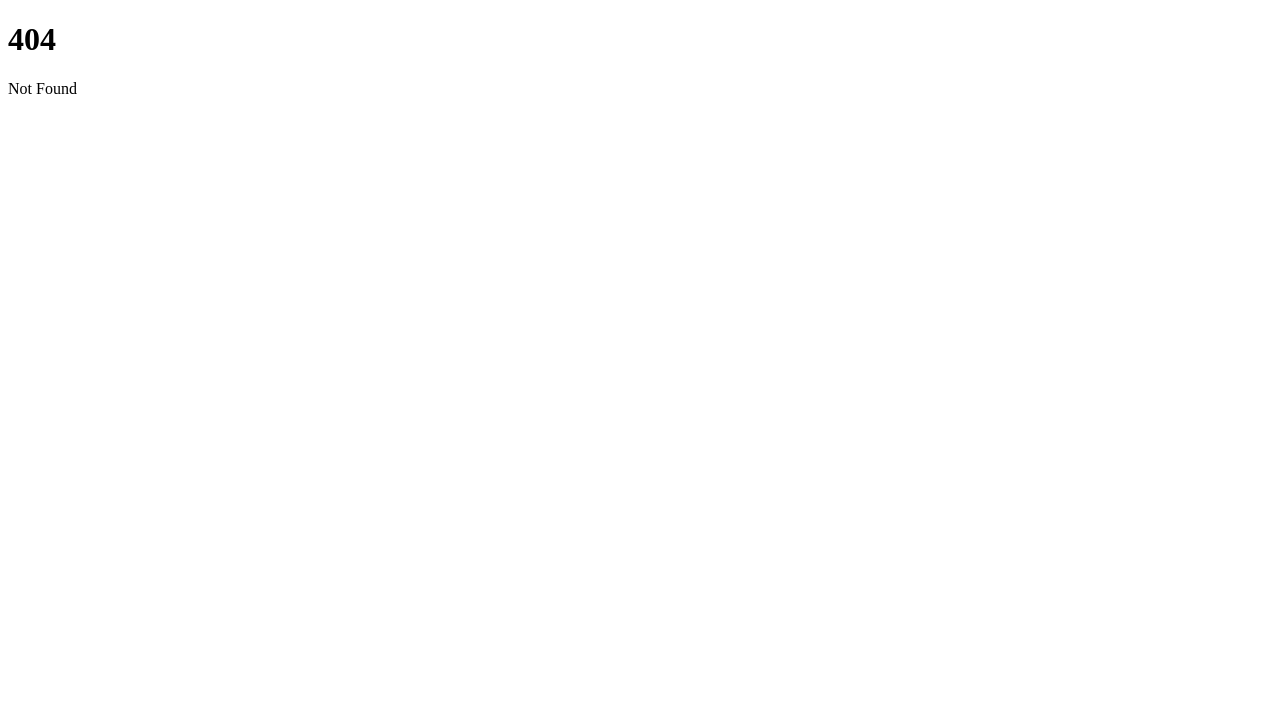
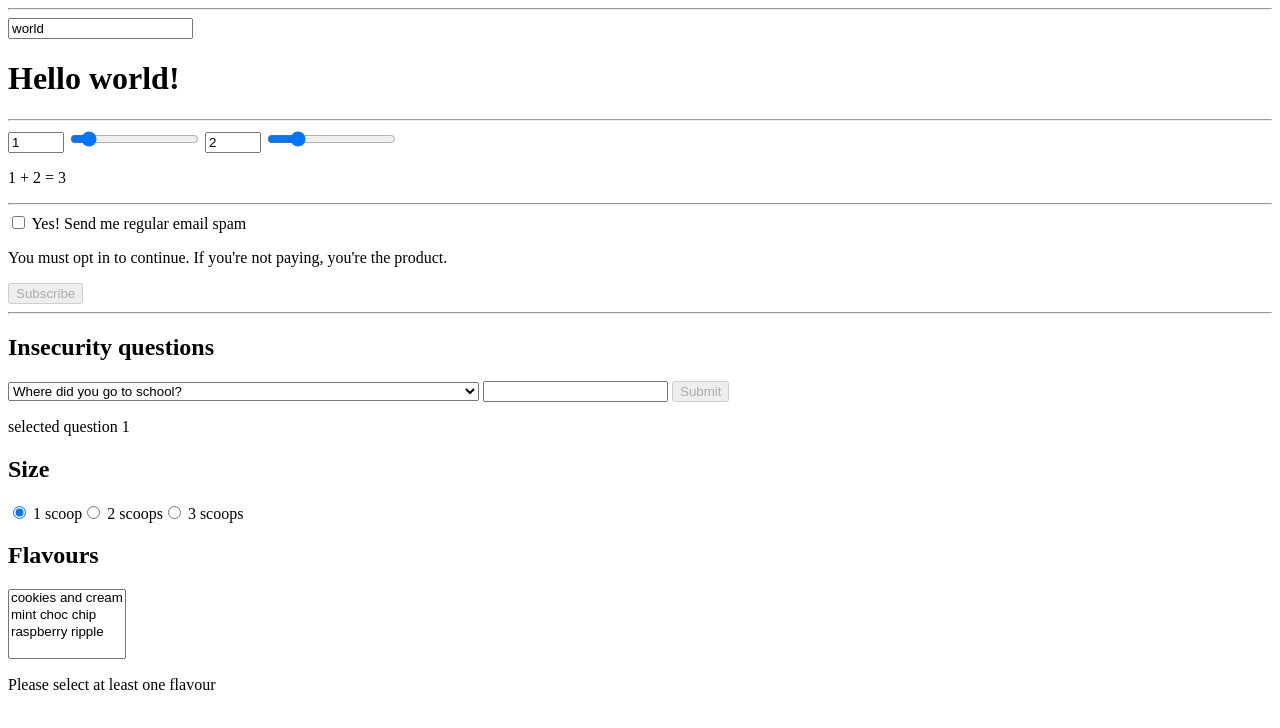
Before and after one commit to hr-ysakamoto/diet-app, a SvelteKit app: page /tutorial/svelte/basic/bindings in a window 1280 px wide. Before the commit this address had no page. Shown: the top 728 px of the page. Built offline with nearby package versions, Linux system fonts and the light colour scheme.

Commit message:
feat: tutorial: Bindingsまで

```diff
--- a/src/routes/tutorial/bindings/+page.svelte
+++ b/src/routes/tutorial/svelte/basic/bindings/+page.svelte
@@ -3,7 +3,6 @@
     id: number;
     text: string;
   };
-
   let name = "world";
   let a = 1;
   let b = 2;
@@ -31,6 +30,13 @@
       `answered question ${selected.id} (${selected.text}) with "${answer}"`,
     );
   };
+  let scoops = 1;
+  let flavours: string[] = [];
+
+  const formatter = new Intl.ListFormat("en", {
+    style: "long",
+    type: "conjunction",
+  });
 </script>
 
 <hr />
@@ -88,3 +94,33 @@
 <p>
   selected question {selected ? selected.id : "[waiting...]"}
 </p>
+
+<h2>Size</h2>
+
+{#each [1, 2, 3] as number}
+  <label>
+    <input type="radio" name="scoops" value={number} bind:group={scoops} />
+    {number}
+    {number === 1 ? "scoop" : "scoops"}
+  </label>
+{/each}
+
+<h2>Flavours</h2>
+
+<select multiple bind:value={flavours}>
+  {#each ["cookies and cream", "mint choc chip", "raspberry ripple"] as flavour}
+    <option>{flavour}</option>
+  {/each}
+</select>
+
+{#if flavours.length === 0}
+  <p>Please select at least one flavour</p>
+{:else if flavours.length > scoops}
+  <p>Can't order more flavours than scoops!</p>
+{:else}
+  <p>
+    You ordered {scoops}
+    {scoops === 1 ? "scoop" : "scoops"}
+    of {formatter.format(flavours)}
+  </p>
+{/if}
--- a/src/routes/tutorial/svelte/basic/events/Outer.svelte
+++ b/src/routes/tutorial/svelte/basic/events/Outer.svelte
@@ -1,5 +1,5 @@
 <script>
-  import Inner from "../svelte/basic/events/Inner.svelte";
+  import Inner from "./Inner.svelte";
 </script>
 
 <Inner on:message />
```
